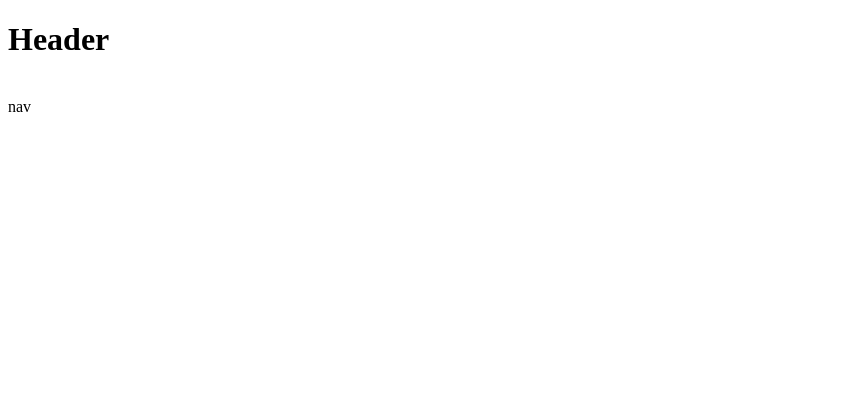
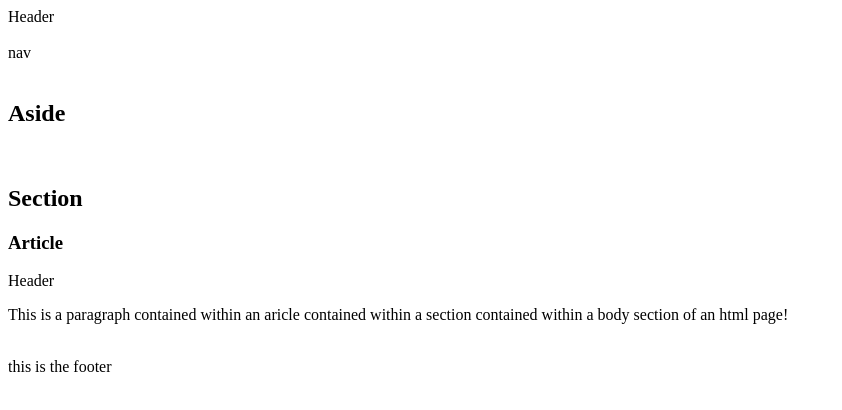
Before and after one commit to phil4lif/HW-Wireframe, a plain HTML site: page index.html in a window 1280 px wide. Shown: the whole page, without its empty margins (0-842 px from the left). Drawn offline with Linux system fonts and the light colour scheme.

Commit message:
Wrote the index page

```diff
--- a/index.html
+++ b/index.html
@@ -8,10 +8,28 @@
 
 
     <body>
-<h1>Header</h1>
+<header>Header</header>
 <br>
 <nav>nav</nav>
 <br>
+<aside><h2>Aside</h2></aside>
+<br>
+<section>
+    <h2>Section</h2>
+        <article>
+            <h3>Article</h3>
+                <header>Header</header>
+                    <p>This is a paragraph contained within an aricle contained within a section contained within a body section of an html page!</p>
+
+         </article>
+</section>
+<br>
+<footer>this is the footer</footer>
+
+
+</body>
+</html>
+
 
 
 
```
